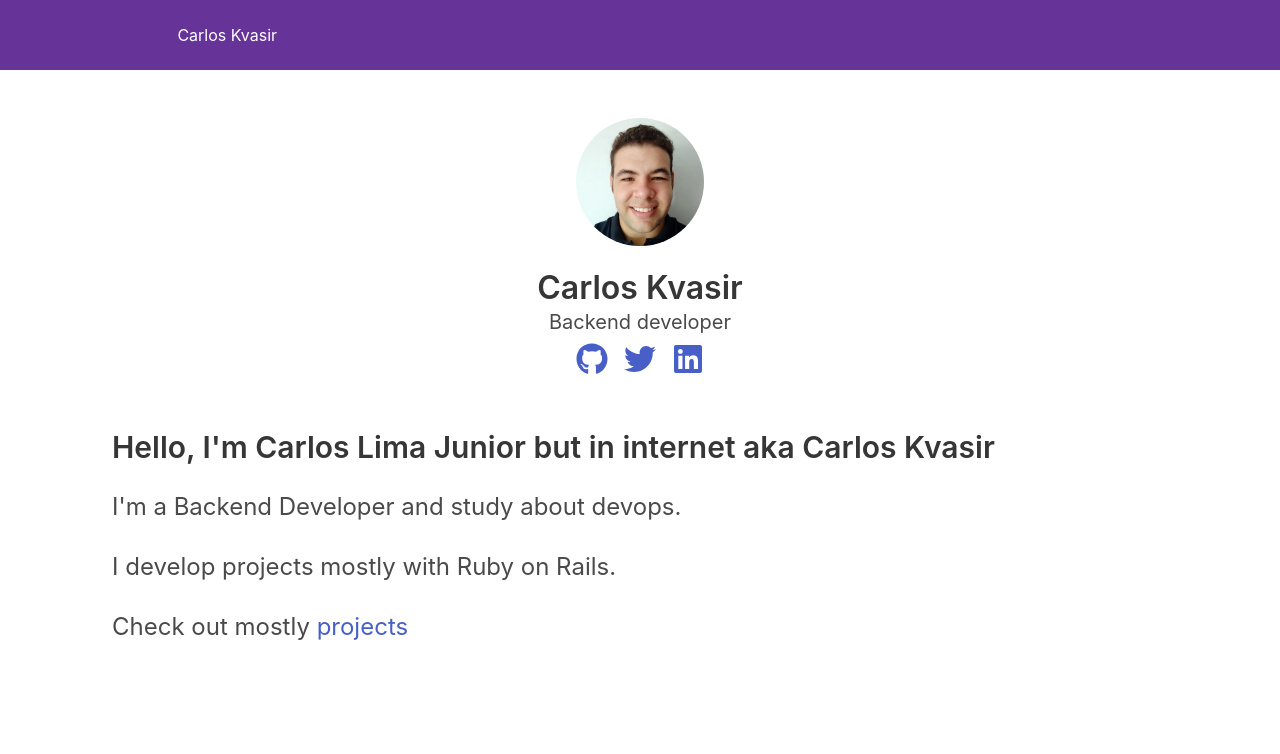
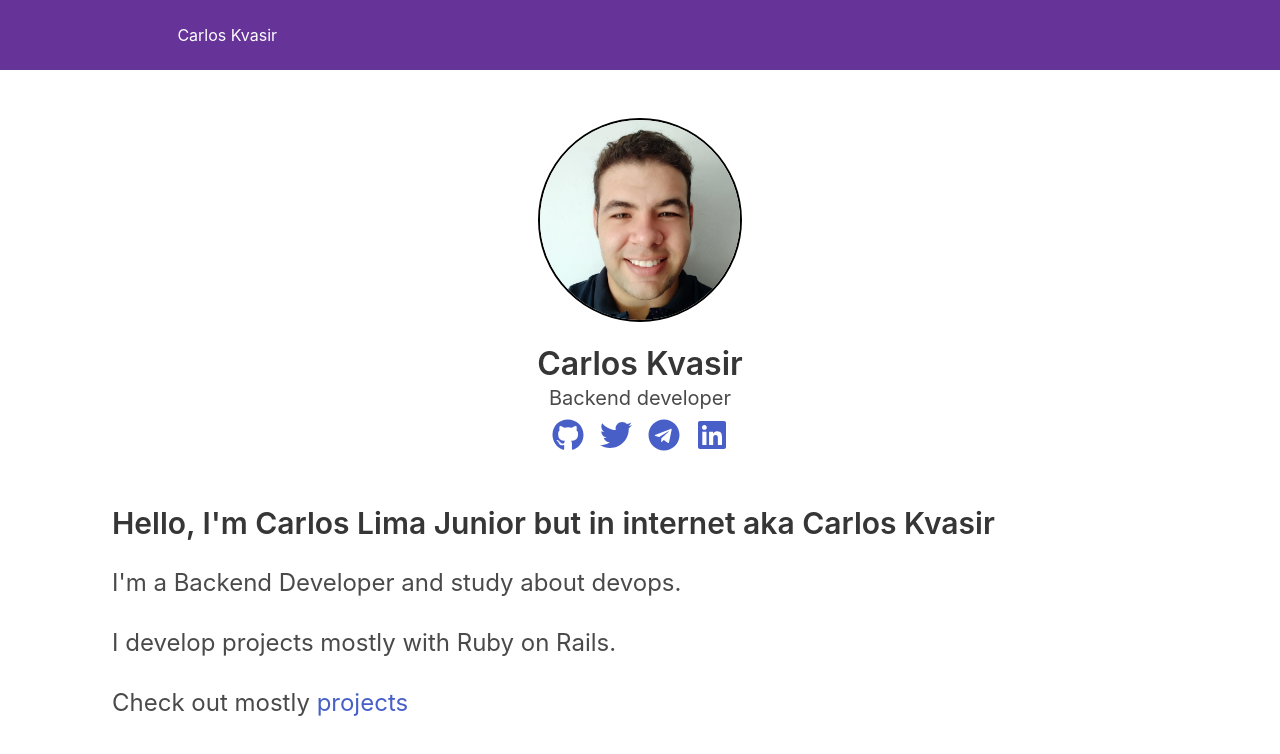
Before and after one commit to carloskvasir/carloskvasir.dev, a Gatsby site: page / in a window 1280 px wide. Built offline with nearby package versions, Linux system fonts and the light colour scheme; Gatsby itself is replaced by a stand-in of ours.

Commit message:
refactor: using plugin-image

```diff
--- a/gatsby-config.js
+++ b/gatsby-config.js
@@ -11,7 +11,11 @@ module.exports = {
     siteUrl: 'https://carloskvasir.dev'
   },
   plugins: [
+    `gatsby-plugin-image`,
+    `gatsby-plugin-sharp`,
+    `gatsby-transformer-sharp`,
     `gatsby-plugin-react-helmet`,
     `gatsby-plugin-sass`,
-    `gatsby-plugin-sitemap` ]
+    `gatsby-plugin-sitemap`
+  ]
 };
--- a/package.json
+++ b/package.json
@@ -20,9 +20,13 @@
     "@fortawesome/react-fontawesome": "^0.1.14",
     "bulma": "^0.9.2",
     "gatsby": "^3.4.0",
+    "gatsby-plugin-image": "^1.4.1",
     "gatsby-plugin-react-helmet": "^4.4.0",
     "gatsby-plugin-sass": "^4.4.0",
+    "gatsby-plugin-sharp": "^3.4.2",
     "gatsby-plugin-sitemap": "^4.0.0",
+    "gatsby-source-filesystem": "^3.4.0",
+    "gatsby-transformer-sharp": "^3.4.0",
     "node-sass": "^5.0.0",
     "prop-types": "^15.7.2",
     "react": "^17.0.1",
--- a/src/pages/index.jsx
+++ b/src/pages/index.jsx
@@ -1,13 +1,13 @@
 import React from 'react';
 import { Link } from 'gatsby';
+import { StaticImage } from 'gatsby-plugin-image';
 import { FontAwesomeIcon } from '@fortawesome/react-fontawesome';
-import { faGithub, faTwitter, faLinkedin } from '@fortawesome/free-brands-svg-icons';
+import { faGithub, faTwitter, faLinkedin, faTelegram } from '@fortawesome/free-brands-svg-icons';
 
 import Layout from '../components/Layout';
 import Seo from '../components/Seo';
 
 import '../styles/home.scss';
-import photo from '../assets/images/carloskvasir.png';
 
 const Home = () => (
   <Layout>
@@ -16,8 +16,15 @@ const Home = () => (
       keywords="Ruby, Rails, API, developer"
     />
     <header className="has-text-centered">
-      <figure className="image is-128x128">
-        <img className="is-rounded" src={photo} alt="Carlos Kvasir" />
+      <figure className="image is-a128x128">
+        <StaticImage
+          className="is-rounded"
+          src="../assets/images/carloskvasir.png"
+          alt="Carlos Kvasir"
+          placeholder="blurred"
+          width={200}
+          height={200}
+        />
       </figure>
       <h1 className="title">Carlos Kvasir</h1>
       <h2 className="subtitle">Backend developer</h2>
@@ -31,6 +38,11 @@ const Home = () => (
       <a href="https://twitter.com/carloskvasir" aria-label="twitter">
         <span className="icon is-large fa-2x">
           <FontAwesomeIcon icon={faTwitter} />
+        </span>
+      </a>
+      <a href="https://t.me/carloskvasir" aria-label="Telegram">
+        <span className="icon is-large fa-2x">
+          <FontAwesomeIcon icon={faTelegram} />
         </span>
       </a>
       <a href="https://linkedin.com/in/carloskvasir/" aria-label="linkedin">
--- a/src/styles/home.scss
+++ b/src/styles/home.scss
@@ -1,3 +1,8 @@
 .image {
   margin: 48px auto 24px;
+
+  .is-rounded {
+    border: solid 2px black;
+    border-radius: 50%;
+  }
 }
```
Also changed, not shown: 1 other file.
